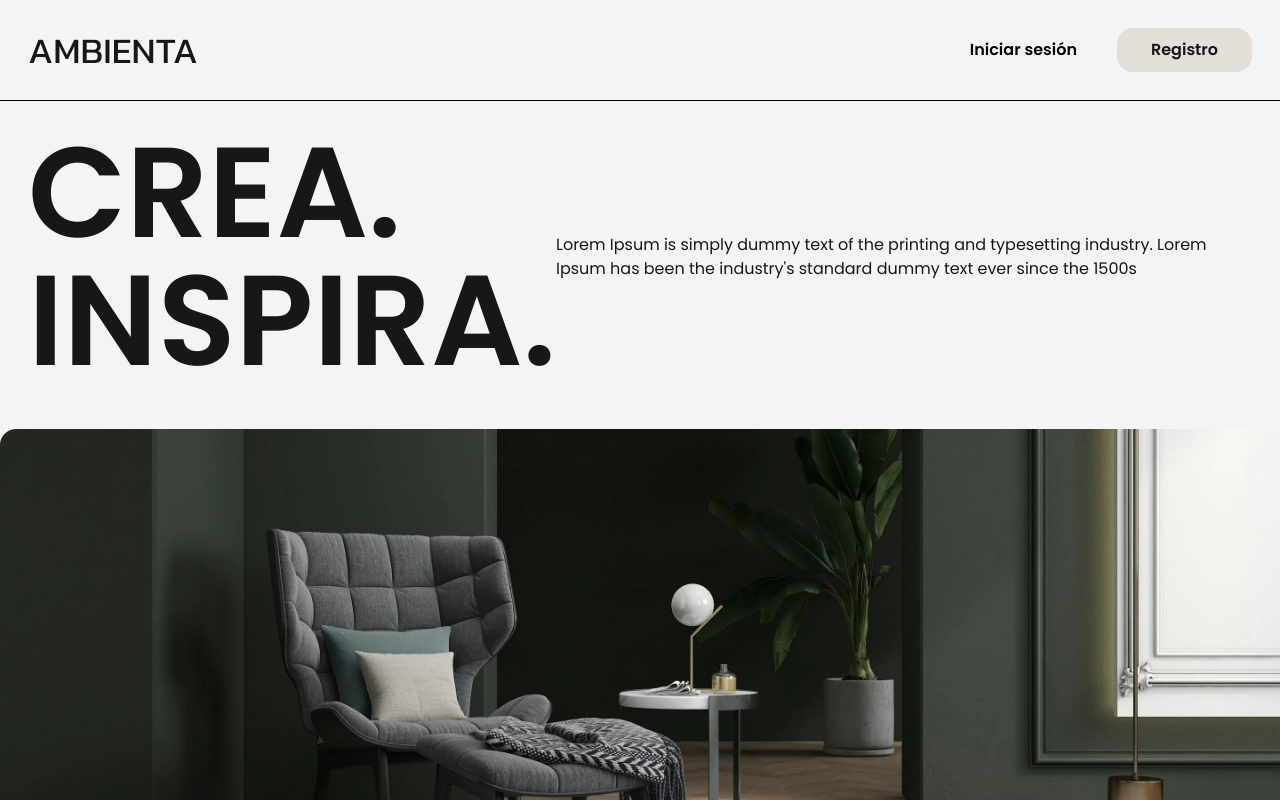
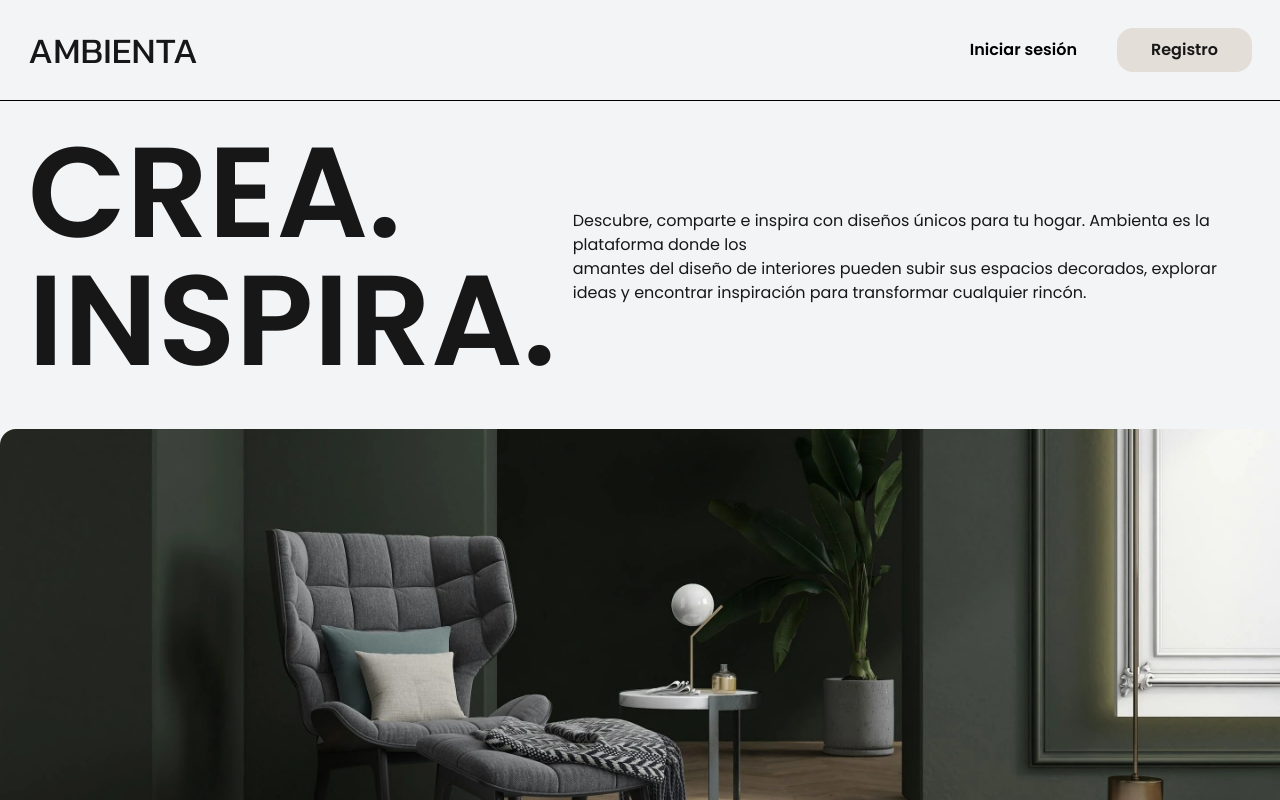
Before and after one commit to kervinmarquinez/ambienta, a Next.js app in the folder frontend/: page / in a window 1280 px wide. Built offline with nearby package versions, Linux system fonts and the light colour scheme.

Commit message:
Descripción en Home añadido

```diff
--- a/frontend/src/pages/index.js
+++ b/frontend/src/pages/index.js
@@ -9,8 +9,7 @@ export default function Home() {
       <div className="flex flex-col md:flex-row p-4 md:p-7 items-center">
         <h1 className="text-4xl md:text-7xl lg:text-9xl font-bold mb-4 md:mb-0 md:grow-3">CREA. INSPIRA.</h1>
         <p className="md:grow-0 text-sm md:text-base">
-          Lorem Ipsum is simply dummy text of the printing and typesetting industry.
-          Lorem Ipsum has been the industry's standard dummy text ever since the 1500s
+        Descubre, comparte e inspira con diseños únicos para tu hogar. Ambienta es la plataforma donde los <br></br>amantes del diseño de interiores pueden subir sus espacios decorados, explorar ideas y encontrar inspiración para transformar cualquier rincón.
         </p>
       </div>
 
```
